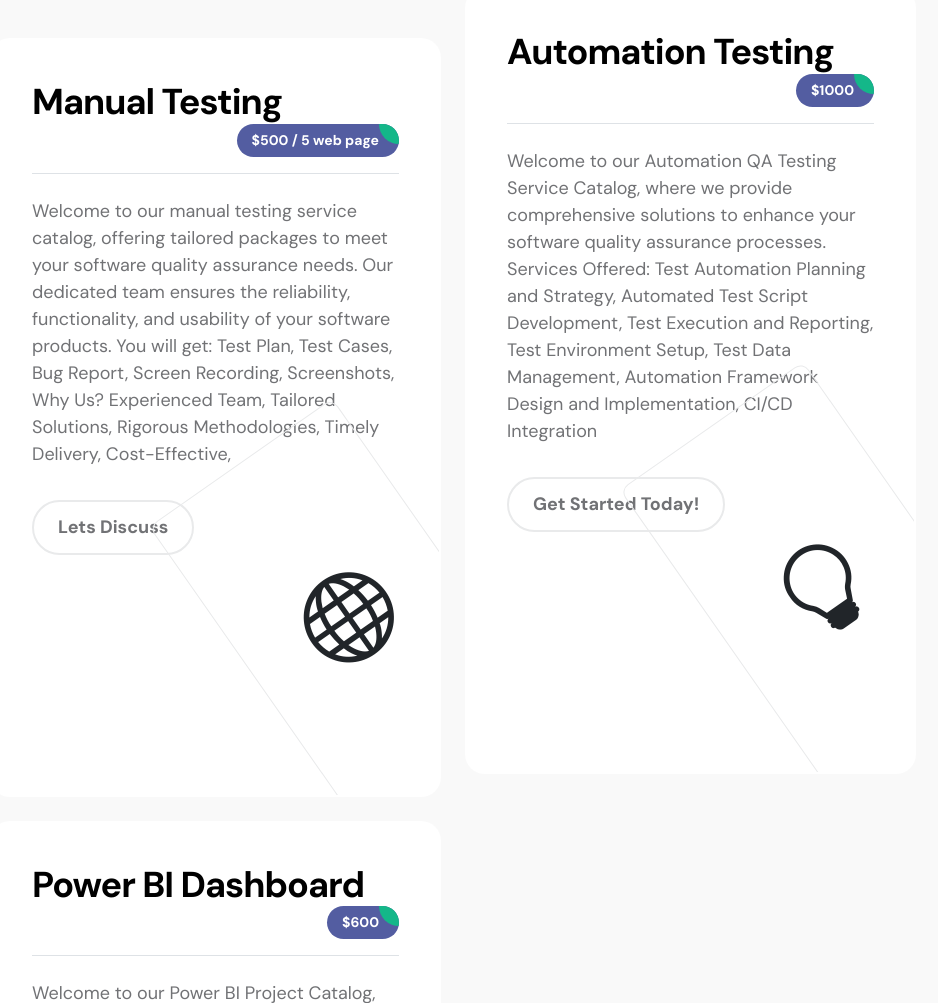
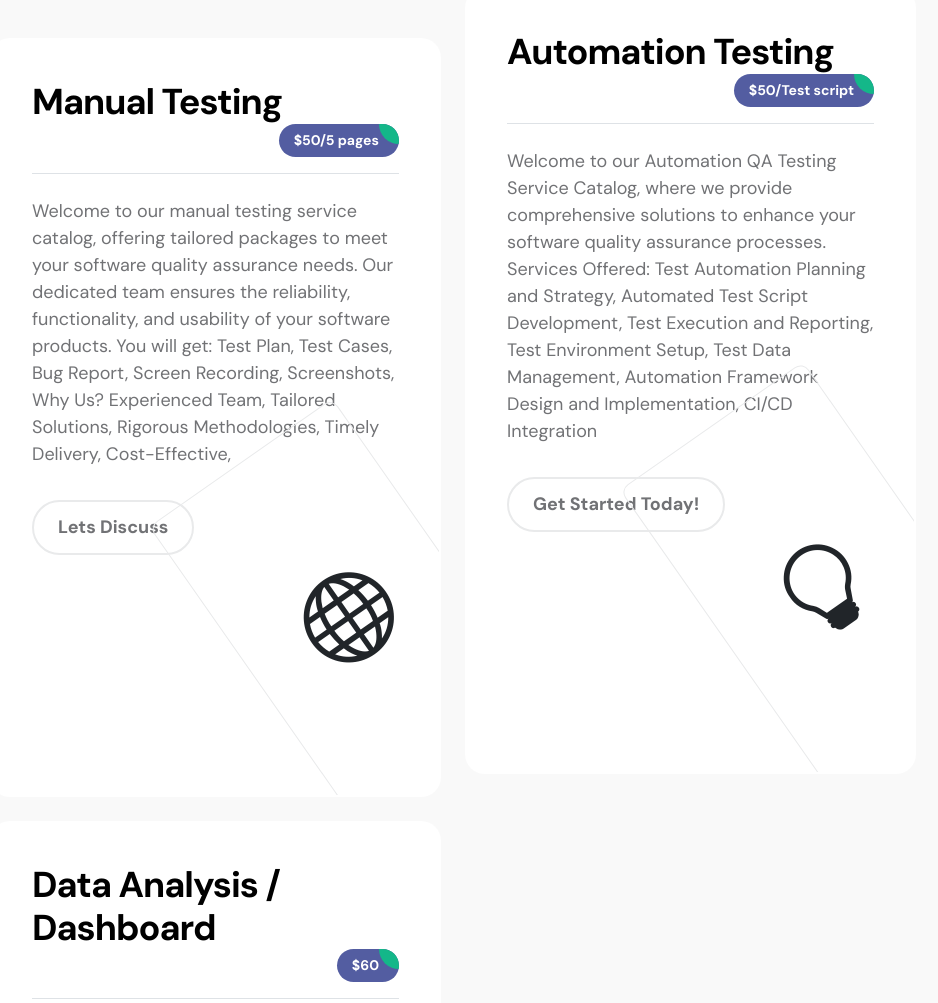
Before and after one commit to asadshahzada/AsadShahzada.github.io, a plain HTML site: page index.html in a window 1280 px wide. Shown: the part 2880-3883 px from the top of the page, without its empty margins (187-1125 px from the left). Drawn offline with Linux system fonts and the light colour scheme.

Commit message:
Update index.html
second commit

```diff
--- a/index.html
+++ b/index.html
@@ -281,7 +281,7 @@ https://templatemo.com/tm-578-first-portfolio
                                             <h3 class="mb-0">Manual Testing</h3>
 
                                             <div class="services-price-wrap ms-auto">
-                                                <p class="services-price-text mb-0">$500 / 5 web page</p>
+                                                <p class="services-price-text mb-0">$50/5 pages</p>
                                                 <div class="services-price-overlay"></div>
                                             </div>
                                         </div>
@@ -324,7 +324,7 @@ https://templatemo.com/tm-578-first-portfolio
                                             <h3 class="mb-0">Automation Testing</h3>
 
                                             <div class="services-price-wrap ms-auto">
-                                                <p class="services-price-text mb-0">$1000</p>
+                                                <p class="services-price-text mb-0">$50/Test script</p>
                                                 <div class="services-price-overlay"></div>
                                             </div>
                                         </div>
@@ -368,10 +368,10 @@ https://templatemo.com/tm-578-first-portfolio
                                 <div class="col-lg-6 col-12">
                                     <div class="services-thumb">
                                         <div class="d-flex flex-wrap align-items-center border-bottom mb-4 pb-3">
-                                            <h3 class="mb-0">Power BI Dashboard</h3>
+                                            <h3 class="mb-0">Data Analysis / Dashboard</h3>
 
                                             <div class="services-price-wrap ms-auto">
-                                                <p class="services-price-text mb-0">$600</p>
+                                                <p class="services-price-text mb-0">$60</p>
                                                 <div class="services-price-overlay"></div>
                                             </div>
                                         </div>
@@ -481,7 +481,7 @@ https://templatemo.com/tm-578-first-portfolio
                             <div class="section-title-wrap d-flex justify-content-center align-items-center mb-5">
                                 <img src="images/aerial-view-man-using-computer-laptop-wooden-table.jpg" class="avatar-image img-fluid" alt="">
 
-                                <h2 class="text-white ms-4 mb-0">Projects</h2>
+                                <h2 class="text-white ms-4 mb-0">Say Hi</h2>
                             </div>
                         </div>
 
```
